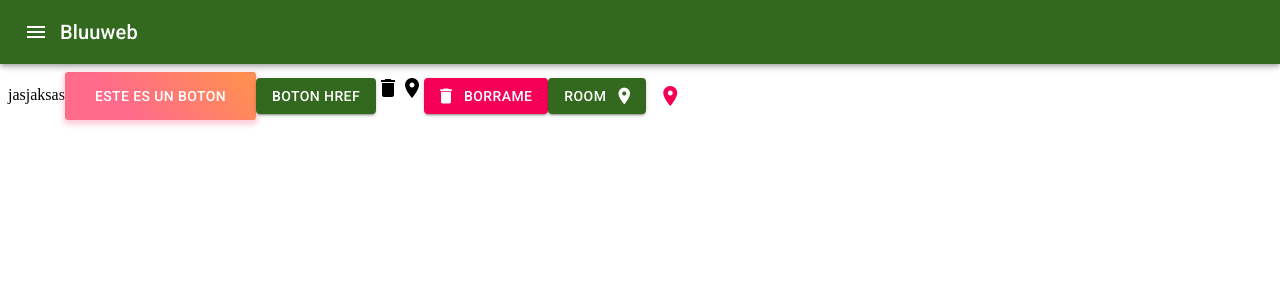
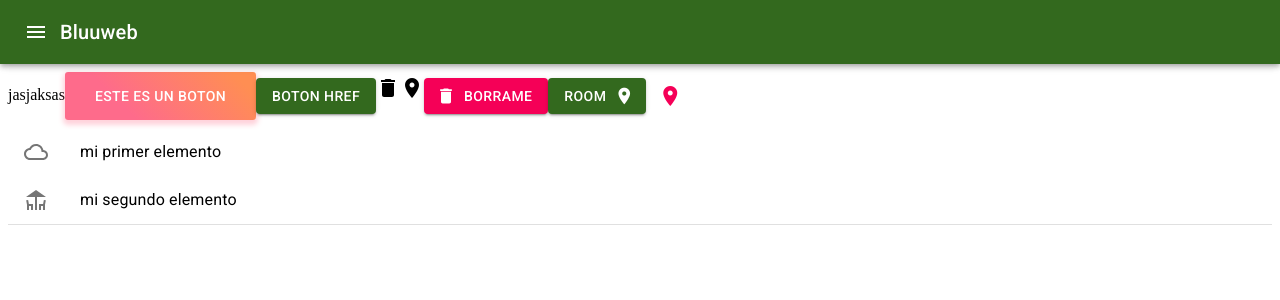
Before and after one commit to Damian-16/Material-Ui-examples, a React (Create React App) app: page / in a window 1280 px wide. Shown: the top 300 px of the page. Built offline with nearby package versions, Linux system fonts and the light colour scheme.

Commit message:
agregado el list

```diff
--- a/src/App.jsx
+++ b/src/App.jsx
@@ -6,6 +6,7 @@
 import { ThemeProvider } from '@material-ui/styles';
 import theme from './temaConfig';
 import Navbar from './components/Navbar';
+import Listas from './components/Lista';
 
 const useStyles = makeStyles({
   BotonPersonalizado:{
@@ -49,6 +50,7 @@
 
 
   </div>
+  <Listas/>
   </ThemeProvider>
   );
 }
--- /dev/null
+++ b/src/components/Lista.jsx
@@ -0,0 +1,37 @@
+import React from 'react'
+import{
+    List,
+    ListItem,
+    ListItemIcon,
+    ListItemText,
+    Divider,
+} from '@material-ui/core';
+import CloudQueueIcon from '@material-ui/icons/CloudQueue'
+import DeckIcon from '@material-ui/icons/Deck'
+
+const Listas = () => {
+    return (
+        <div>
+            <List component="nav">
+                <ListItem button>
+                <ListItemIcon>
+                    <CloudQueueIcon/>
+                </ListItemIcon>
+                <ListItemText
+                    primary="mi primer elemento"/>
+               </ListItem>
+
+               <ListItem button>
+                <ListItemIcon>
+                    <DeckIcon/>
+                </ListItemIcon>
+                <ListItemText
+                    primary="mi segundo elemento"/>
+               </ListItem>
+               <Divider/>
+            </List>
+        </div>
+    )
+}
+
+export default Listas
```
